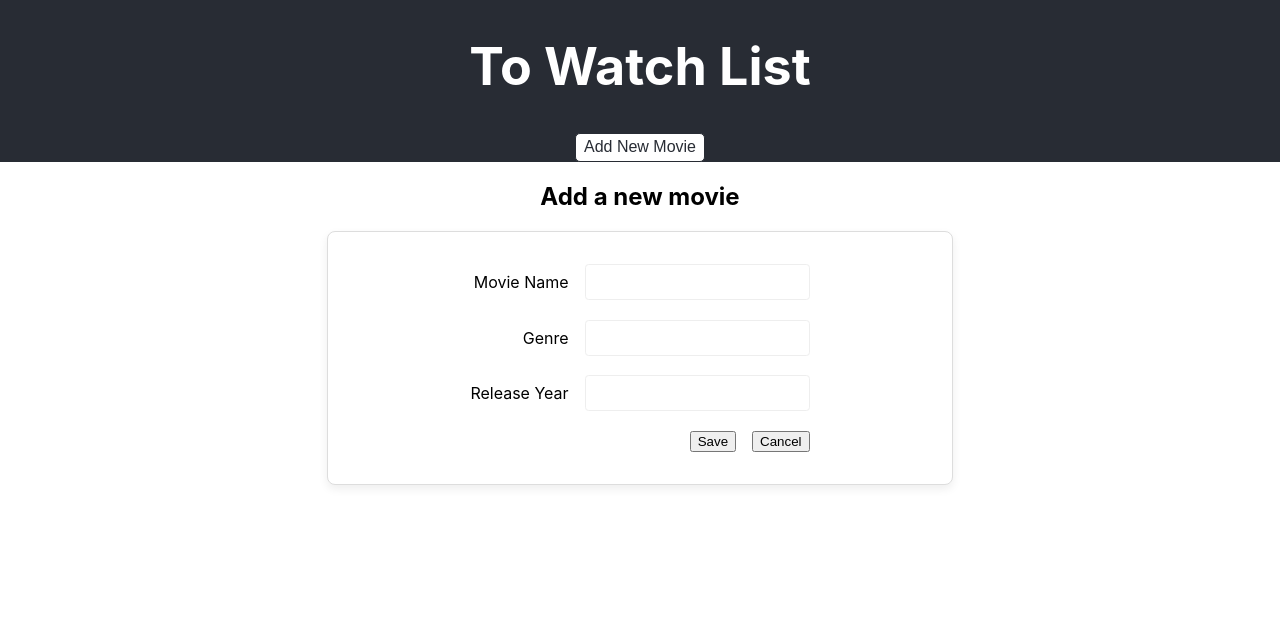
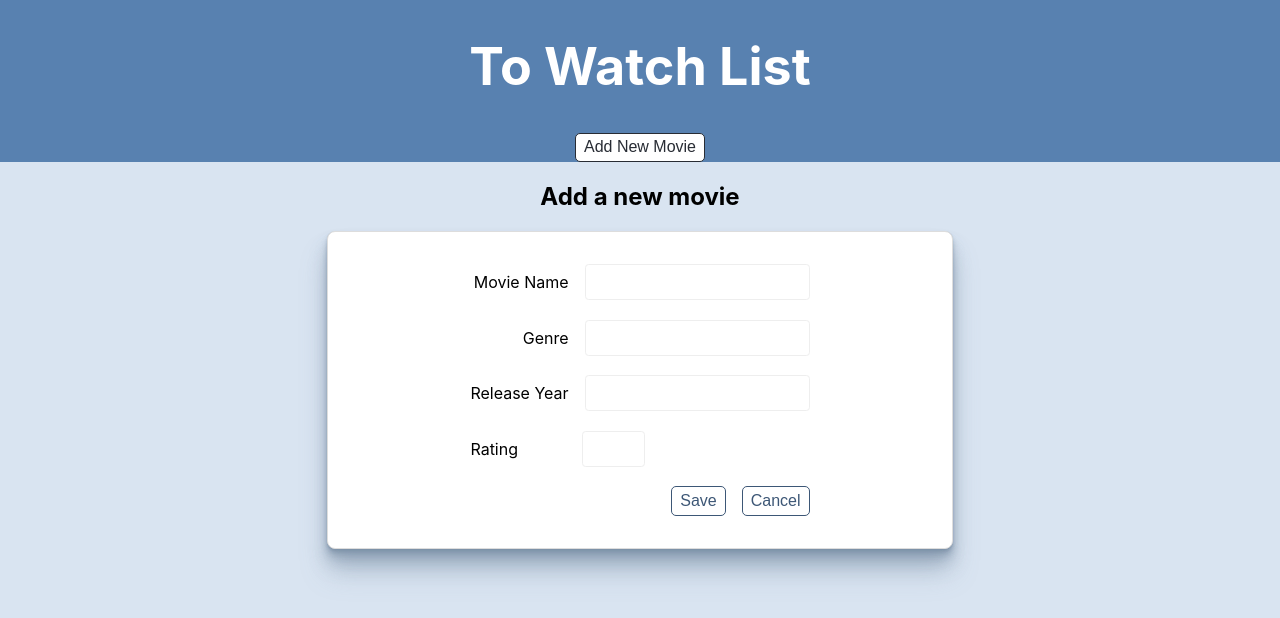
Before and after one commit to kaur0764/mad9135-p1-react-crud, a React (Create React App) app: page /#/newmovie in a window 1280 px wide. Shown: the top 618 px of the page. Built offline with nearby package versions, Linux system fonts and the light colour scheme.

Commit message:
Add functionality to delete list items

```diff
--- a/public/index.html
+++ b/public/index.html
@@ -10,6 +10,10 @@
       content="Web site created using create-react-app"
     />
     <link rel="apple-touch-icon" href="%PUBLIC_URL%/logo192.png" />
+    <link
+      href="https://fonts.googleapis.com/css?family=Material+Icons%7CMaterial+Icons+Outlined%7CMaterial+Icons+Round"
+      rel="stylesheet"
+    />
     <!--
       manifest.json provides metadata used when your web app is installed on a
       user's mobile device or desktop. See https://developers.google.com/web/fundamentals/web-app-manifest/
--- a/src/App.css
+++ b/src/App.css
@@ -1,3 +1,10 @@
+:root {
+  --color-primary:#5881b0;
+  --color-primary-light:#D9E4F1;
+  --color-primary-dark:#3D5776;
+  --color-primary-darker:#2a3d54;
+}
+
 .App {
   text-align: center;
 }
@@ -14,14 +21,14 @@
 }
 
 .App-header {
-  background-color: #282c34;
+  background-color: var(--color-primary);
   min-height: 10vh;
   display: flex;
   flex-direction: column;
   align-items: center;
   justify-content: center;
   font-size: calc(10px + 2vmin);
-  color: white;
+  color: white
 }
 
 .App-link {
@@ -36,3 +43,7 @@
     transform: rotate(360deg);
   }
 }
+
+body{
+  background-color:var(--color-primary-light)
+}
--- /dev/null
+++ b/src/components/DeleteDialog/DeleteDialog.js
@@ -0,0 +1,40 @@
+import React from "react";
+import { useList } from "../../context/ListContext";
+import "./deleteDialog.css";
+
+function DeleteDialog() {
+  const [list, setList] = useList();
+
+  function yesDelete() {
+    let deleteDlg = document.querySelector("dialog");
+    let newList = list.filter(function (item) {
+      return item.id !== deleteDlg.dataset.id;
+    });
+    setList(newList);
+
+    deleteDlg.dataset.id = "";
+    deleteDlg.close();
+    let overlay = document.querySelector(".overlay");
+    overlay.classList.remove("active");
+  }
+  function cancelDelete() {
+    let deleteDlg = document.querySelector("dialog");
+    deleteDlg.dataset.id = "";
+    deleteDlg.close();
+    let overlay = document.querySelector(".overlay");
+    overlay.classList.remove("active");
+  }
+  return (
+    <div className="overlay">
+      <dialog data-id="">
+        <p>Are you sure you want to delete this movie?</p>
+        <div className="dlgButtons">
+          <button onClick={yesDelete}>YES, DELETE</button>
+          <button onClick={cancelDelete}>CANCEL, KEEP</button>
+        </div>
+      </dialog>
+    </div>
+  );
+}
+
+export default DeleteDialog;
--- /dev/null
+++ b/src/components/DeleteDialog/deleteDialog.css
@@ -0,0 +1,46 @@
+.overlay{
+  position: fixed;
+  top: 0;
+  left: 0;
+  z-index: 100;
+  display: none;
+}
+
+.overlay.active{
+  display: flex;
+  flex-direction: row;
+  width: 100vw;
+  height: 100vh;
+  background-color: hsla(0, 0%, 0%, 0.8);
+  justify-content: center;
+  align-items: center;
+}
+
+dialog{
+  position: fixed;
+  top: 40vh;
+  z-index: 1000;
+  padding: 3rem 2.5rem;
+  margin: 0 auto;
+  background-color: #fff;
+  border-radius: 0.5rem;
+  border: 1px solid #ddd;
+}
+
+dialog p{
+  font-size: 1.3rem;
+  color: var(--color-primary-darker);
+  margin: 0;
+  margin-bottom: 2rem;
+}
+
+.dlgButtons{
+  display: flex;
+  justify-content: center;
+  align-items: stretch;
+  gap: 1rem;
+}
+
+.dlgButtons button{
+  flex-grow: 1;
+}
--- a/src/components/Form/Form.js
+++ b/src/components/Form/Form.js
@@ -10,13 +10,17 @@ function Form() {
   function handleSubmit(ev) {
     ev.preventDefault();
     let name = document.querySelector("#movieName").value;
+    name = name.charAt(0).toUpperCase() + name.substring(1).toLowerCase();
     let genre = document.querySelector("#movieGenre").value;
-    let year = document.querySelector("#movieYear").value;
+    genre = genre.charAt(0).toUpperCase() + genre.substring(1).toLowerCase();
+    let year = document.querySelector("#movieYear").value.slice(0, 4);
+    let rating = document.querySelector("#movieRating").value;
     let movie = {
-      id: name + year,
+      id: name,
       name,
       genre,
       year,
+      rating,
     };
 
     setList(list.concat(movie));
@@ -39,7 +43,11 @@ function Form() {
       </div>
       <div className="form-grid">
         <label>Release Year</label>
-        <input type="number" id="movieYear" />
+        <input type="text" id="movieYear" />
+      </div>
+      <div className="form-rating">
+        <label>Rating</label>
+        <input type="number" id="movieRating" min="0" max="5" />
       </div>
       <div className="form-grid">
         <button type="submit">Save</button>
--- a/src/components/Form/form.css
+++ b/src/components/Form/form.css
@@ -1,3 +1,16 @@
+:root{
+  --shadow-form-color:213deg 19% 56%;
+    --shadow-form-elevation-high:
+      0px 0.2px 0.2px hsl(var(--shadow-form-color) / 0.34),
+        0px 1.4px 1.6px -0.4px hsl(var(--shadow-form-color) / 0.34),
+        0px 2.7px 3px -0.7px hsl(var(--shadow-form-color) / 0.34),
+        -0.1px 4.4px 5px -1.1px hsl(var(--shadow-form-color) / 0.34),
+        -0.1px 7px 7.9px -1.4px hsl(var(--shadow-form-color) / 0.34),
+        -0.2px 10.9px 12.3px -1.8px hsl(var(--shadow-form-color) / 0.34),
+        -0.2px 16.6px 18.7px -2.1px hsl(var(--shadow-form-color) / 0.34),
+        -0.3px 24.5px 27.6px -2.5px hsl(var(--shadow-form-color) / 0.34);
+}
+
 form {
   display: grid;
   gap: 1.225rem;
@@ -6,11 +19,10 @@ form {
   max-width: 36rem;
   background-color: #fff;
   border-radius: 0.5rem;
-  box-shadow: 0 4px 10px #eee;
+  box-shadow:var(--shadow-form-elevation-high);
   border: 1px solid #ddd;
   justify-content: center;
 }
-
 input {
   font-size: 1rem;
   padding: 0.5rem;
@@ -25,3 +37,10 @@ input {
   justify-content: flex-end;
   align-items: center;
 }
+
+.form-rating{
+    display: flex;
+      gap: 4rem;
+      justify-content: flex-start;
+      align-items: center;
+}
--- a/src/components/ListItem/ListItem.js
+++ b/src/components/ListItem/ListItem.js
@@ -2,20 +2,32 @@ import React from "react";
 import "./listItem.css";
 
 function ListItem({ movie }) {
+  let rating = [];
   if (movie) {
+    for (let i = 1; i <= movie.rating; i++) {
+      rating.push(<i className="material-icons">&#xe838;</i>);
+    }
+    function handleDelete() {
+      let overlay = document.querySelector(".overlay");
+      let dialog = document.querySelector("dialog");
+      dialog.dataset.id = movie.id;
+      overlay.classList.add("active");
+      dialog.show();
+    }
     return (
-      <div className="listItem">
+      <li className="listItem">
         <div className="listDetails">
           <p className="movieName">
             {movie.name} ({movie.year})
           </p>
           <p>{movie.genre}</p>
+          <p>{rating}</p>
         </div>
         <div className="listButtons">
           <button>Edit</button>
-          <button>Delete</button>
+          <button onClick={handleDelete}>Delete</button>
         </div>
-      </div>
+      </li>
     );
   }
 }
--- a/src/components/ListItem/listItem.css
+++ b/src/components/ListItem/listItem.css
@@ -1,5 +1,5 @@
 :root {
-  --shadow-color: 0deg 0% 63%;
+--shadow-color: 213deg 19% 56%;
   --shadow-elevation-medium:
     0.3px 0.5px 0.7px hsl(var(--shadow-color) / 0.36),
     0.8px 1.6px 2px -0.8px hsl(var(--shadow-color) / 0.36),
@@ -15,6 +15,7 @@
   padding: 1rem;
   border-radius: 1rem;
   box-shadow: var(--shadow-elevation-medium);
+  background-color: #fff;
 }
 
 .listDetails{
@@ -22,10 +23,16 @@
   flex-direction: column;
   justify-content: center;
   align-items: flex-start;
+  color: var(--color-primary-dark)
+}
+
+.listDetails p{
+  margin: 0.5rem;
 }
 
 .movieName{
   font-size: 1.5rem;
+  color: var(--color-primary-darker)
 }
 
 .listButtons{
@@ -35,11 +42,17 @@
   gap: 0.5rem;
 }
 
-.listButtons button{
-  color: #282c34;
+button{
+  color:var(--color-primary-dark);
   font-size: 1rem;
   background-color: #fff;
-  border: 1px solid #282c34;
+  border: 1px solid var(--color-primary-dark);
   border-radius: 5px;
   padding: 0.3rem 0.5rem;
 }
+
+button:hover,
+button:active{
+color:#fff;
+  background-color: var(--color-primary-dark);
+}
--- a/src/components/ListView/ListView.js
+++ b/src/components/ListView/ListView.js
@@ -1,13 +1,23 @@
 import React from "react";
 import { useList } from "../../context/ListContext";
 import ListItem from "../ListItem/ListItem";
+import DeleteDialog from "../DeleteDialog/DeleteDialog";
 
 function ListView() {
   const [list, setList] = useList();
   if (!list.length) {
     return <p>Add movies you want to watch</p>;
   } else {
-    return list.map((movie) => <ListItem key={movie.id} movie={movie} />);
+    return (
+      <div className="listView">
+        <ul>
+          {list.map((movie) => (
+            <ListItem key={movie.id} movie={movie} />
+          ))}
+        </ul>
+        <DeleteDialog></DeleteDialog>
+      </div>
+    );
   }
 }
 
```
